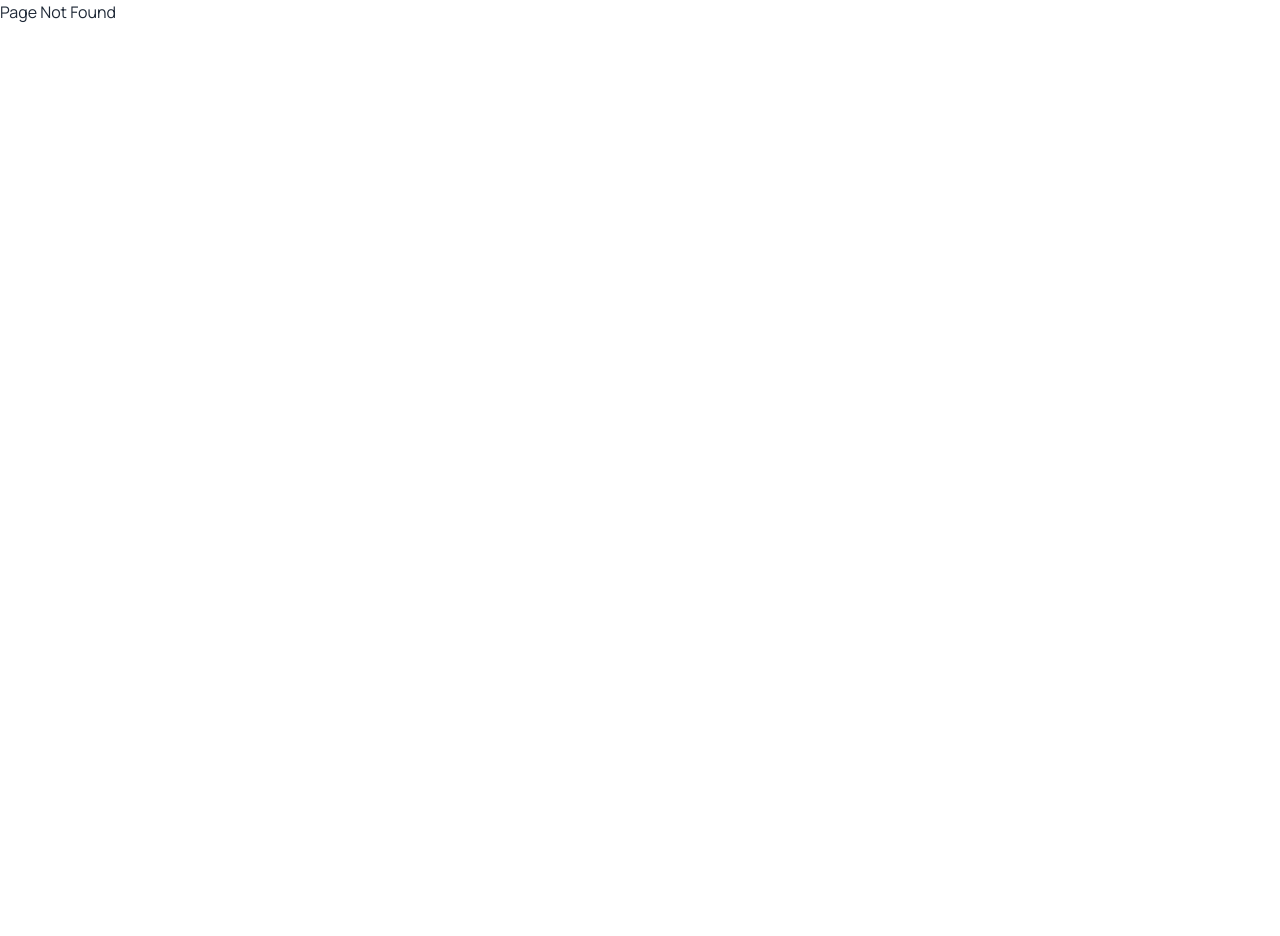
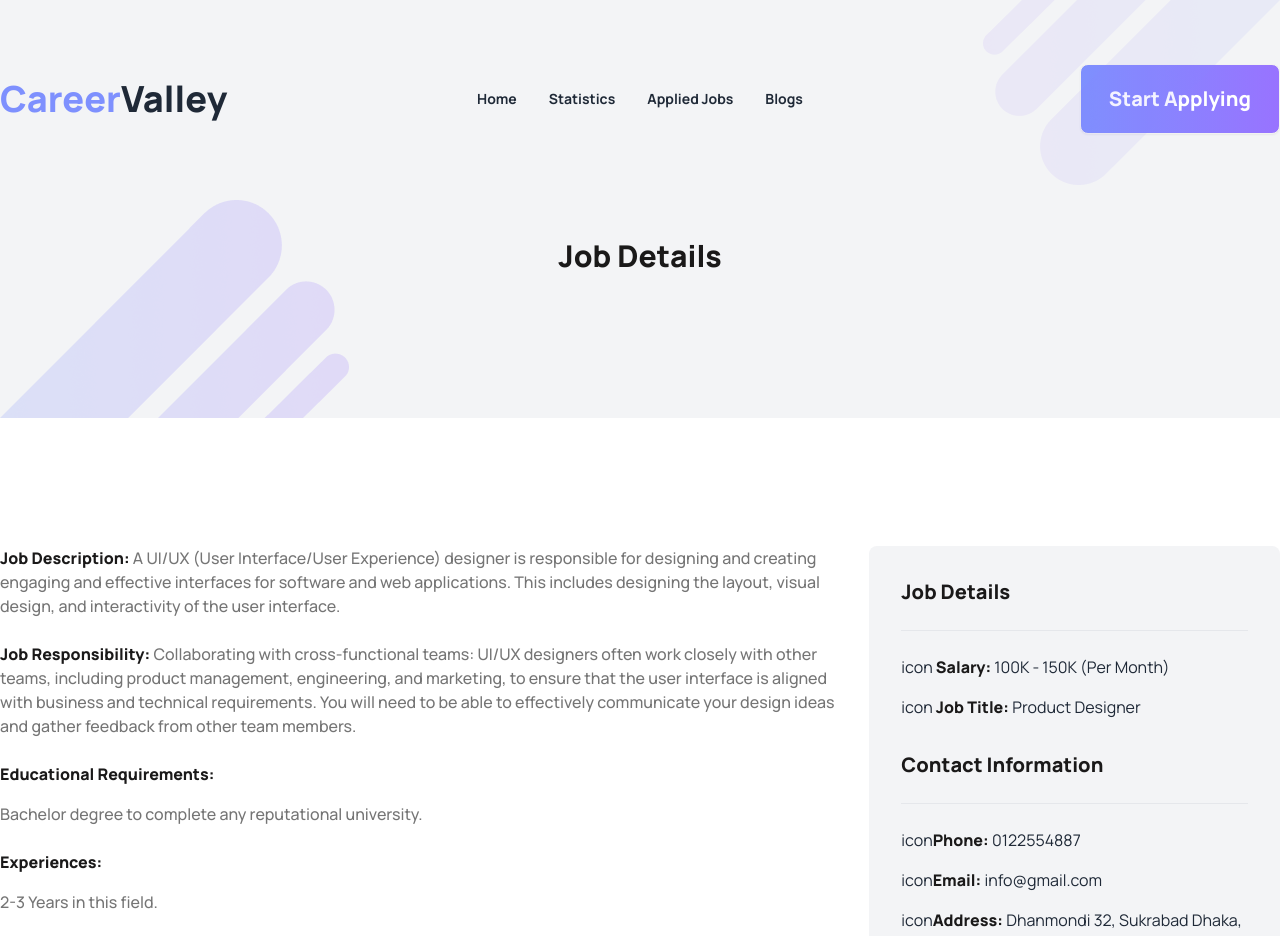
Before and after one commit to abunaim5/career-valley, a React (Vite) app: page /details in a window 1280 px wide. Before the commit this address had no page. Shown: the top 936 px of the page. Before the commit the page ends 800 px from the top, so only its background shows below. Built offline with nearby package versions, Linux system fonts and the light colour scheme.

Commit message:
added job details component

```diff
--- a/src/ErrorPage/ErrorPage.jsx
+++ b/src/ErrorPage/ErrorPage.jsx
@@ -1,7 +1,8 @@
 const ErrorPage = () => {
     return (
-        <div>
-            <h2>Page Not Found</h2>
+        <div className="flex items-center justify-center text-center flex-col gap-4 h-screen text-gray-300">
+            <h2 className="text-5xl font-extrabold">Ooopss!!</h2>
+            <p className="text-2xl font-bold">Page Not Found</p>
         </div>
     );
 };
--- a/src/FeaturedJobCard/FeaturedJobCard.jsx
+++ b/src/FeaturedJobCard/FeaturedJobCard.jsx
@@ -1,6 +1,7 @@
 import { SlLocationPin } from "react-icons/sl";
 import { HiOutlineCurrencyDollar } from "react-icons/hi2";
 import PropTypes from 'prop-types'
+import { Link } from "react-router-dom";
 
 const FeaturedJobCard = ({job}) => {
     const {logo, job_title, company_name, remote_or_onsite, job_type, location, salary_range} = job;
@@ -22,7 +23,7 @@ const FeaturedJobCard = ({job}) => {
                 <p className="flex items-center gap-2 text-xl font-semibold text-[#757575]"><span className="text-2xl"><SlLocationPin /></span> <span>{location}</span></p>
                 <p className="flex items-center gap-2 text-xl font-semibold text-[#757575]"><span className="text-2xl"><HiOutlineCurrencyDollar /></span> <span>{salary_range}</span></p>
             </div>
-            <button className="btn w-auto h-auto py-3 px-5 text-xl rounded-lg font-extrabold bg-gradient-to-r from-[#7E90FE] to-[#9873FF] text-white mt-6">View Details</button>
+            <Link to='/details'><button className="btn w-auto h-auto py-3 px-5 text-xl rounded-lg font-extrabold bg-gradient-to-r from-[#7E90FE] to-[#9873FF] text-white mt-6">View Details</button></Link>
         </div>
     );
 };
--- a/src/Header/Header.jsx
+++ b/src/Header/Header.jsx
@@ -1,4 +1,6 @@
 import { Link, NavLink } from "react-router-dom";
+import bgRec from '../assets/images/bg2.png'
+
 const Header = () => {
 
     const links = <>
@@ -9,7 +11,10 @@ const Header = () => {
     </>
 
     return (
-        <div className="bg-gray-100 pt-14">
+        <div className="bg-gray-100 pt-14 relative">
+            <div className="absolute top-0 right-0 z-10">
+                <img src={bgRec} alt="" />
+            </div>
             <nav className="navbar px-0 max-w-[82.5rem] mx-auto">
                 <div className="navbar-start">
                     <div className="dropdown">
--- /dev/null
+++ b/src/JobDetails/JobDetails.jsx
@@ -0,0 +1,41 @@
+import bgRec from '../assets/images/bg1.png'
+
+const JobDetails = () => {
+    return (
+        <div className="">
+            <div className="bg-gray-100 pt-24 pb-36 relative">
+                <h2 className="text-center text-3xl font-extrabold text-[#1A1919]">Job Details</h2>
+                <div className="absolute bottom-0 left-0">
+                    <img src={bgRec} alt="" />
+                </div>
+            </div>
+            <div className="grid grid-cols-12 gap-6 mt-32 max-w-[82.5rem] mx-auto">
+                <div className="font-medium text-[#757575] col-span-8 space-y-6">
+                    <h5><span className="font-extrabold text-[#1A1919]">Job Description:</span> A UI/UX (User Interface/User Experience) designer is responsible for designing and creating engaging and effective interfaces for software and web applications. This includes designing the layout, visual design, and interactivity of the user interface.</h5>
+                    <h5><span className="font-extrabold text-[#1A1919]">Job Responsibility:</span>  Collaborating with cross-functional teams: UI/UX designers often work closely with other teams, including product management, engineering, and marketing, to ensure that the user interface is aligned with business and technical requirements. You will need to be able to effectively communicate your design ideas and gather feedback from other team members.</h5>
+                    <h5 className="space-y-4"><p className="font-extrabold text-[#1A1919]">Educational Requirements:</p><p>Bachelor degree to complete any reputational university.</p></h5>
+                    <h5 className="space-y-4"><p className="font-extrabold text-[#1A1919]">Experiences:</p><p>2-3 Years in this field.</p></h5>
+                </div>
+                <div className="col-span-4">
+                    <div className="bg-gray-100 p-8 rounded-lg">
+                        <h3 className="text-xl font-extrabold text-[#1A1919] pb-6">Job Details</h3>
+                        <hr />
+                        <h5 className="pt-6 pb-4"><span>icon</span> <span className="font-extrabold text-[#1A1919]">Salary: </span>100K - 150K (Per Month)</h5>
+                        <h5><span>icon</span> <span className="font-extrabold text-[#1A1919]">Job Title: </span>Product Designer</h5>
+                        <h3 className="text-xl font-extrabold text-[#1A1919] pt-8 pb-6">Contact Information</h3>
+                        <hr />
+                        <div className="pt-6 space-y-4">
+                            <h5><span>icon</span><span className="font-extrabold text-[#1A1919]">Phone: </span>0122554887</h5>
+                            <h5><span>icon</span><span className="font-extrabold text-[#1A1919]">Email: </span> info@gmail.com</h5>
+                            <h5><span>icon</span><span className="font-extrabold text-[#1A1919]">Address: </span> Dhanmondi 32, Sukrabad
+                                Dhaka, Bangladesh</h5>
+                        </div>
+                    </div>
+                    <button className="btn w-full h-auto py-5 px-7 text-xl rounded-lg font-extrabold bg-gradient-to-r from-[#7E90FE] to-[#9873FF] text-white mt-6">Apply Now</button>
+                </div>
+            </div>
+        </div>
+    );
+};
+
+export default JobDetails;
--- a/src/main.jsx
+++ b/src/main.jsx
@@ -8,6 +8,7 @@ import './index.css'
 import Root from './Root/Root';
 import Home from './Home/Home';
 import ErrorPage from './ErrorPage/ErrorPage';
+import JobDetails from './JobDetails/JobDetails';
 const router = createBrowserRouter([
   {
     path: "/",
@@ -24,6 +25,10 @@ const router = createBrowserRouter([
           return { categories, jobs }
         }
       },
+      {
+        path: '/details',
+        element: <JobDetails></JobDetails>
+      }
     ]
   },
 ]);
```
Also changed, not shown: src/FeaturedJobs/FeaturedJobs.jsx (+1 -6 lines).
